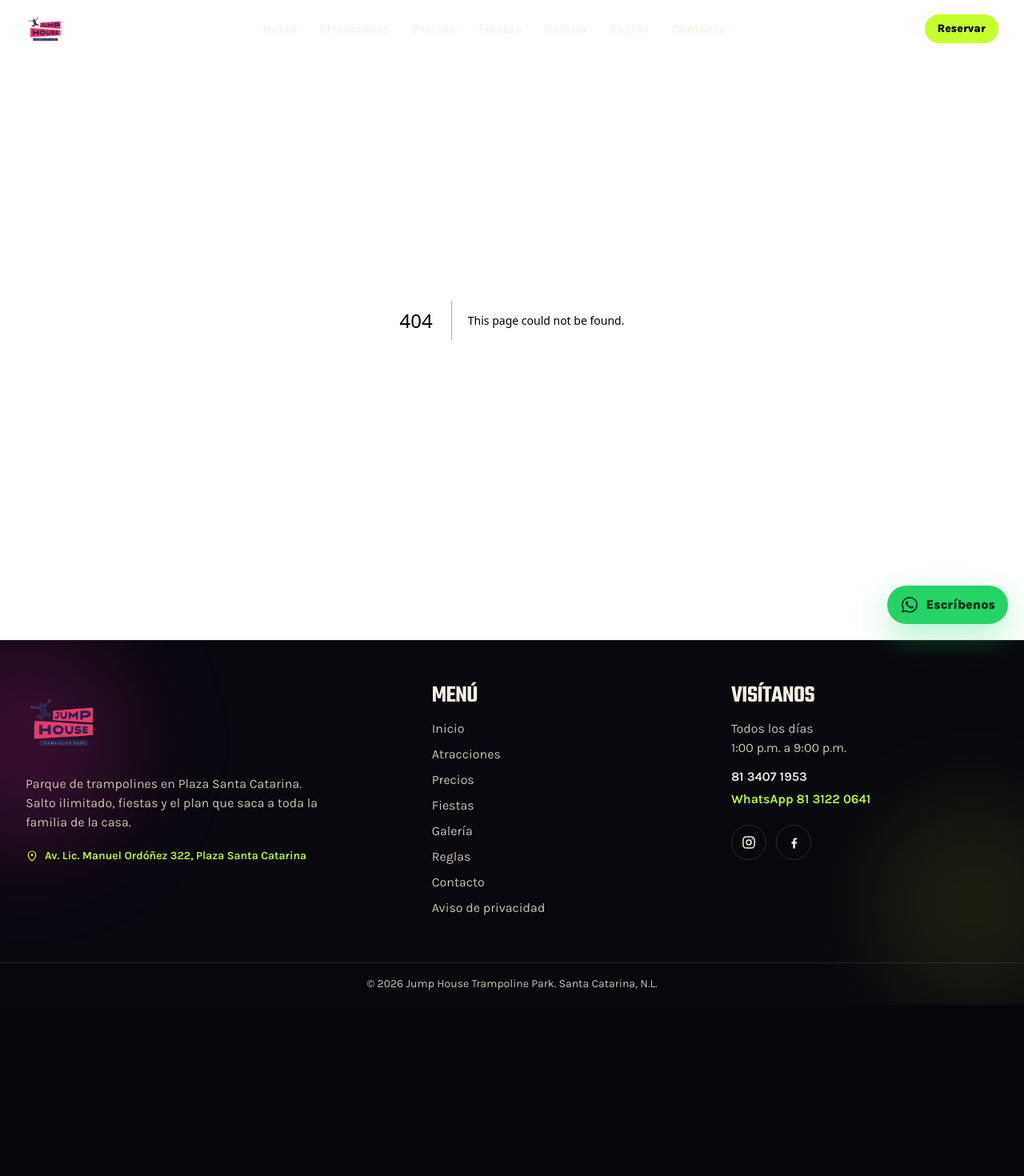
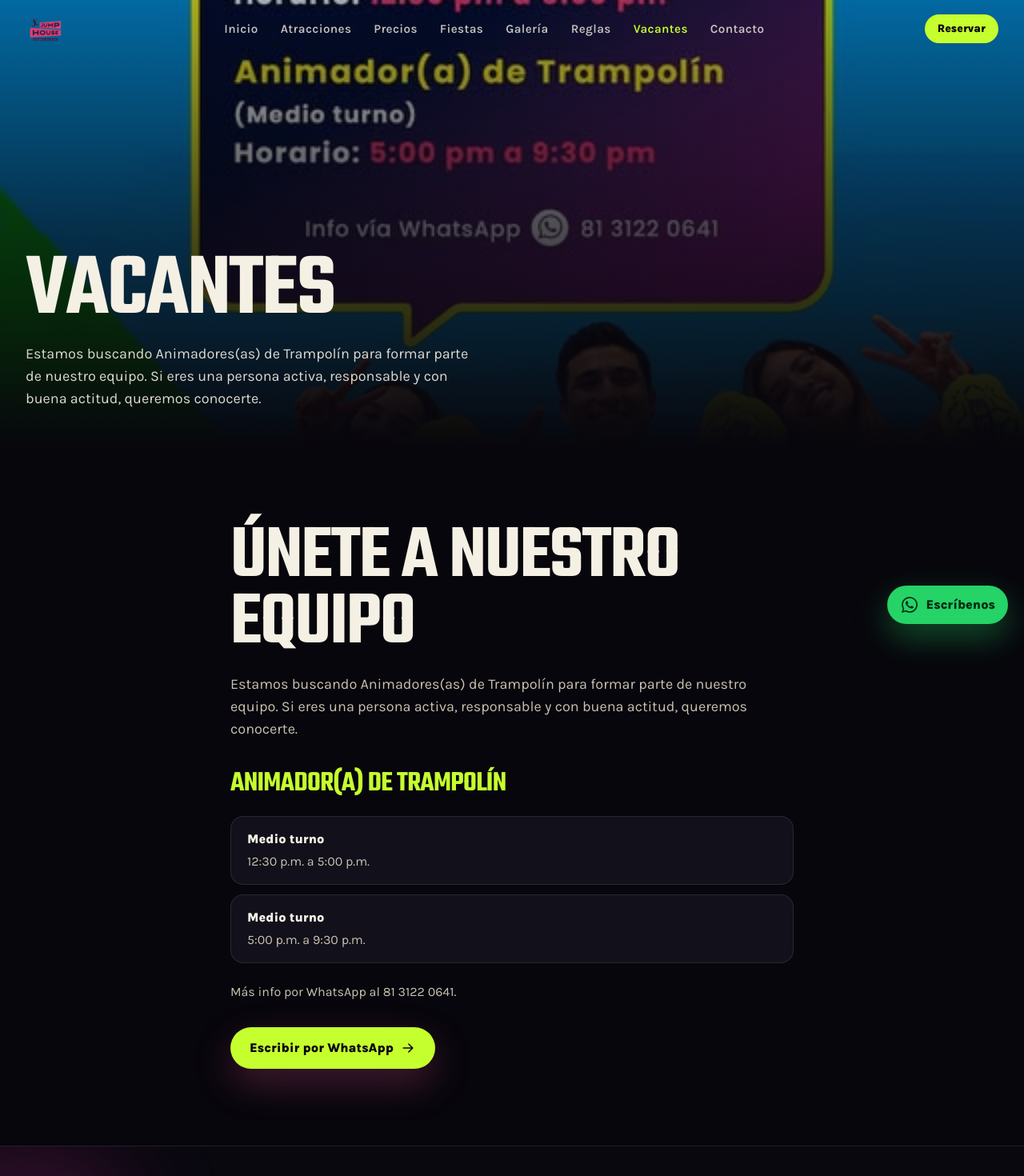
Before and after one commit to alfonsoestradav/jumphouse-mx, a Next.js app: page /vacantes in a window 1280 px wide. Before the commit this address had no page. Shown: the top 1470 px of the page at 80% size. Before the commit the page ends 1256 px from the top, so only its background shows below. Built offline with nearby package versions, Linux system fonts and the light colour scheme.

Commit message:
Agrega vacantes de animador de trampolin desde el post de Facebook.

```diff
--- a/app/page.tsx
+++ b/app/page.tsx
@@ -1,7 +1,7 @@
 import Image from "next/image";
 import Link from "next/link";
 import { IconArrow, IconClock, IconPin } from "@/components/Icons";
-import { attractions, extras, prices, site, waLink } from "@/lib/site";
+import { attractions, extras, jobs, prices, site, waLink } from "@/lib/site";
 
 export default function HomePage() {
   return (
@@ -208,6 +208,42 @@ export default function HomePage() {
           </div>
         </div>
       </section>
+
+      <section className="mx-auto grid max-w-7xl items-center gap-10 px-5 py-20 lg:grid-cols-2 lg:px-8 lg:py-24">
+        <div className="relative min-h-[420px] overflow-hidden rounded-[2rem]">
+          <Image
+            src={jobs.image}
+            alt={jobs.alt}
+            fill
+            className="object-cover object-top"
+            sizes="(min-width: 1024px) 50vw, 100vw"
+          />
+        </div>
+        <div>
+          <h2 className="font-display text-6xl sm:text-8xl">{jobs.title}</h2>
+          <p className="mt-5 max-w-md text-lg text-muted">{jobs.intro}</p>
+          <ul className="mt-8 space-y-3">
+            {jobs.shifts.map((shift) => (
+              <li
+                key={shift.hours}
+                className="rounded-2xl border border-white/10 bg-void-2 px-5 py-4"
+              >
+                <p className="font-extrabold text-lime">{jobs.role}</p>
+                <p className="mt-1 text-ink">
+                  {shift.label} · {shift.hours}
+                </p>
+              </li>
+            ))}
+          </ul>
+          <a
+            href={waLink(jobs.whatsappText)}
+            className="mt-8 inline-flex items-center gap-2 rounded-full bg-lime px-6 py-3.5 font-extrabold text-void"
+          >
+            Aplicar por WhatsApp
+            <IconArrow className="h-5 w-5" />
+          </a>
+        </div>
+      </section>
     </>
   );
 }
--- /dev/null
+++ b/app/vacantes/page.tsx
@@ -0,0 +1,50 @@
+import type { Metadata } from "next";
+import { IconArrow } from "@/components/Icons";
+import { PageHero } from "@/components/PageHero";
+import { jobs, site, waLink } from "@/lib/site";
+
+export const metadata: Metadata = {
+  title: "Vacantes",
+  description:
+    "Únete al equipo de Jump House en Plaza Santa Catarina. Vacantes de Animador(a) de Trampolín en medio turno. Info por WhatsApp.",
+};
+
+export default function VacantesPage() {
+  return (
+    <>
+      <PageHero
+        title="Vacantes"
+        lede={jobs.intro}
+        image={jobs.image}
+        alt={jobs.alt}
+      />
+
+      <section className="mx-auto max-w-3xl px-5 py-16 lg:px-8 lg:py-24">
+        <h2 className="font-display text-6xl sm:text-8xl">{jobs.title}</h2>
+        <p className="mt-5 text-lg text-muted">{jobs.intro}</p>
+        <p className="mt-10 font-display text-4xl text-lime">{jobs.role}</p>
+        <ul className="mt-6 space-y-3">
+          {jobs.shifts.map((shift) => (
+            <li
+              key={shift.hours}
+              className="rounded-2xl border border-white/10 bg-void-2 px-5 py-4"
+            >
+              <p className="font-extrabold">{shift.label}</p>
+              <p className="mt-1 text-muted">{shift.hours}</p>
+            </li>
+          ))}
+        </ul>
+        <p className="mt-6 text-muted">
+          Más info por WhatsApp al {site.whatsappDisplay}.
+        </p>
+        <a
+          href={waLink(jobs.whatsappText)}
+          className="cta-glow mt-8 inline-flex items-center gap-2 rounded-full bg-lime px-6 py-3.5 font-extrabold text-void"
+        >
+          Escribir por WhatsApp
+          <IconArrow className="h-5 w-5" />
+        </a>
+      </section>
+    </>
+  );
+}
--- a/components/Header.tsx
+++ b/components/Header.tsx
@@ -32,7 +32,7 @@ export function Header() {
       <div className="mx-auto flex max-w-7xl items-center justify-between gap-4 px-5 py-3 lg:px-8">
         <Logo height={48} />
 
-        <nav className="hidden items-center gap-7 lg:flex" aria-label="Principal">
+        <nav className="hidden items-center gap-5 xl:gap-7 lg:flex" aria-label="Principal">
           {nav.map((item) => {
             const active = pathname === item.href;
             return (
--- a/lib/site.ts
+++ b/lib/site.ts
@@ -40,6 +40,7 @@ export const nav = [
   { href: "/fiestas", label: "Fiestas" },
   { href: "/galeria", label: "Galería" },
   { href: "/reglas", label: "Reglas" },
+  { href: "/vacantes", label: "Vacantes" },
   { href: "/contacto", label: "Contacto" },
 ] as const;
 
@@ -84,6 +85,21 @@ export const extras = [
   { label: "Acompañantes que no saltan", value: "No pagan entrada" },
   { label: "Tiempo de salto", value: "Ilimitado" },
 ] as const;
+
+export const jobs = {
+  title: "Únete a nuestro equipo",
+  role: "Animador(a) de Trampolín",
+  intro:
+    "Estamos buscando Animadores(as) de Trampolín para formar parte de nuestro equipo. Si eres una persona activa, responsable y con buena actitud, queremos conocerte.",
+  shifts: [
+    { label: "Medio turno", hours: "12:30 p.m. a 5:00 p.m." },
+    { label: "Medio turno", hours: "5:00 p.m. a 9:30 p.m." },
+  ],
+  image: "/images/vacantes.jpg",
+  alt: "Convocatoria de Jump House: vacantes de animador de trampolín, medio turno",
+  whatsappText:
+    "Hola Jump House, me interesa la vacante de Animador(a) de Trampolín.",
+} as const;
 
 export const attractions = [
   {
```
Also changed, not shown: public/images/vacantes.jpg (added).
